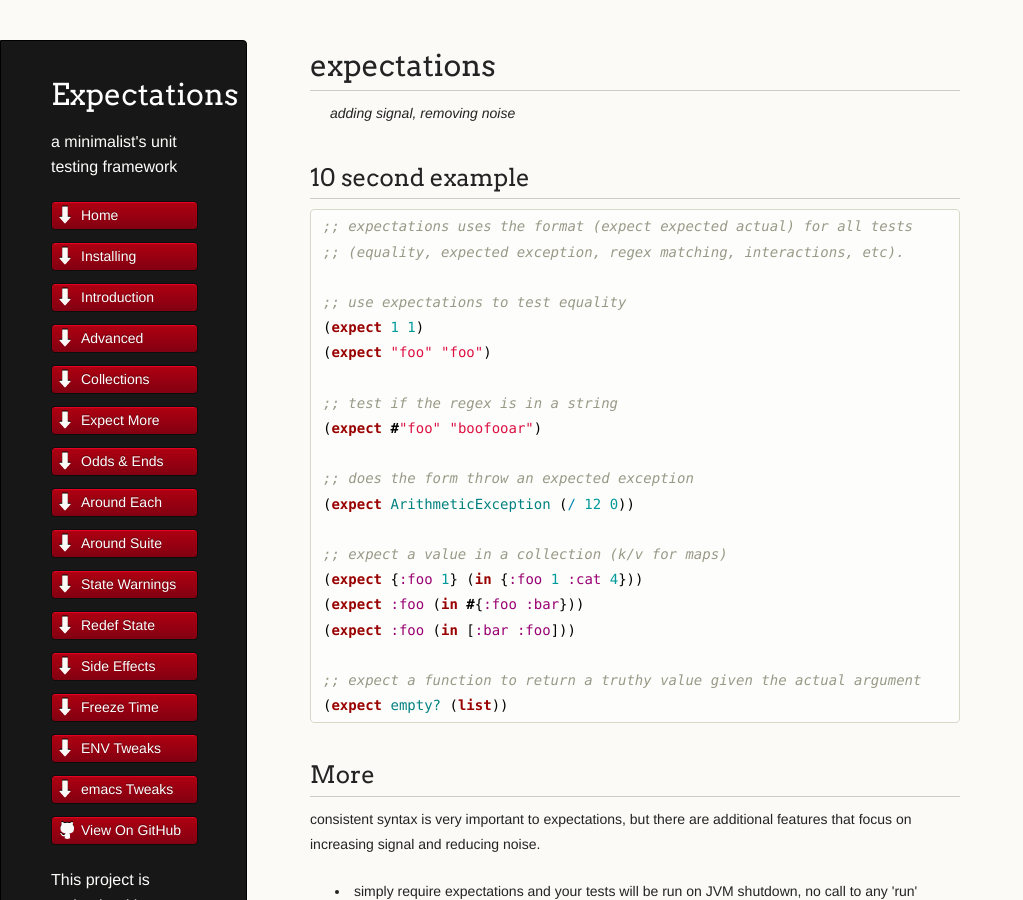
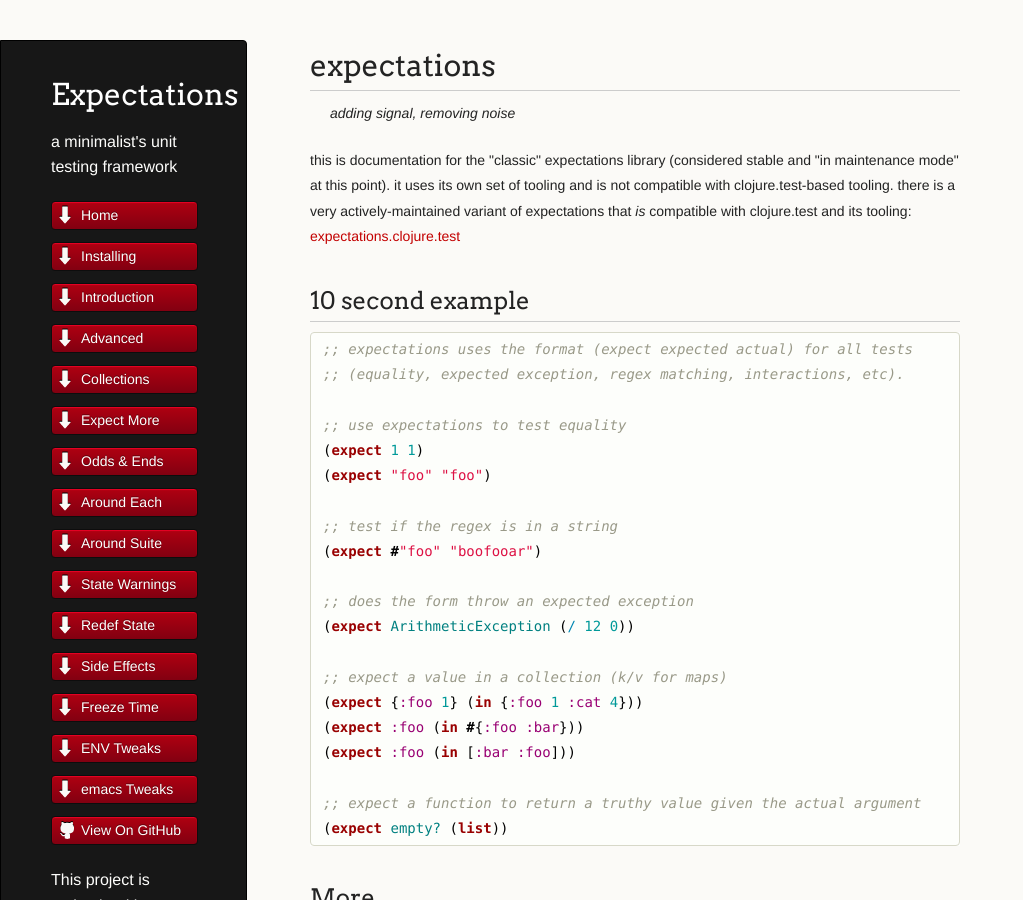
Before and after one commit to clojure-expectations/clojure-expectations.github.io, a Jekyll site: the page index.html, which Jekyll copies as it is, in a window 1280 px wide and 900 px high. Shown: the whole window, without its empty margins (0-1023 px from the left). Built offline with Jekyll 4.4.1, drawn with Linux system fonts in a browser that asks for light colours.

Commit message:
Mention/link to clojure.test-compatible version

```diff
--- a/index.html
+++ b/index.html
@@ -48,6 +48,16 @@
 <blockquote>
 <p>adding signal, removing noise</p>
 </blockquote>
+
+<p>
+  this is documentation for the "classic" expectations library
+  (considered stable and "in maintenance mode" at this point).
+  it uses its own set of tooling and is not compatible with clojure.test-based
+  tooling.
+  there is a very actively-maintained variant of expectations that
+  <em>is</em> compatible with clojure.test and its tooling:
+  <a href="https://cljdoc.org/d/expectations/clojure-test/">expectations.clojure.test</a>
+</p>
 
 <h2>
 <a name="10-second-example-inferred-testing-demo" class="anchor" href="#10-second-example-inferred-testing-demo"><span class="octicon octicon-link"></span></a>10 second example</h2>
```
